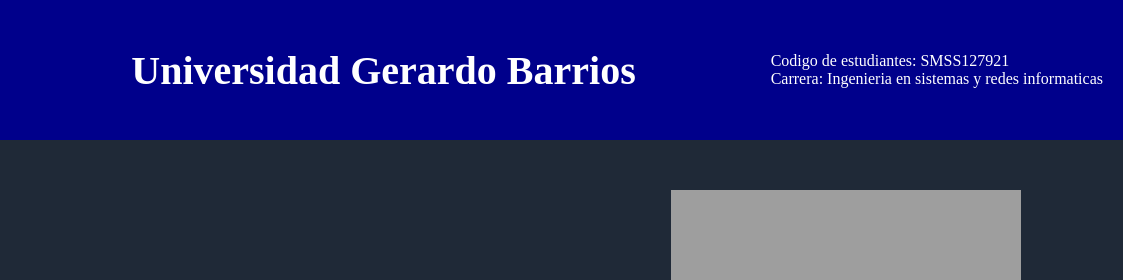
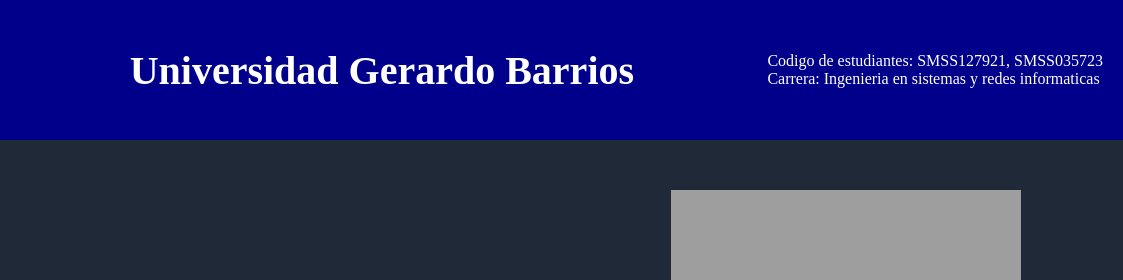
Before and after one commit to Puchungu/Parcial-I, a plain HTML site: page index.html in a window 1280 px wide. Shown: the top 280 px of the page, 157-1280 px from the left. Drawn offline with Linux system fonts and the light colour scheme.

Commit message:
Se agrega el codigo de Joya

```diff
--- a/index.html
+++ b/index.html
@@ -15,7 +15,7 @@
             <h1>Universidad Gerardo Barrios</h1>
         </div>
         <div id="Facultad">
-            <p> Codigo de estudiantes: SMSS127921</p>
+            <p> Codigo de estudiantes: SMSS127921, SMSS035723</p>
             <p>Carrera: Ingenieria en sistemas y redes informaticas</p>
         </div>
     </div>
```
